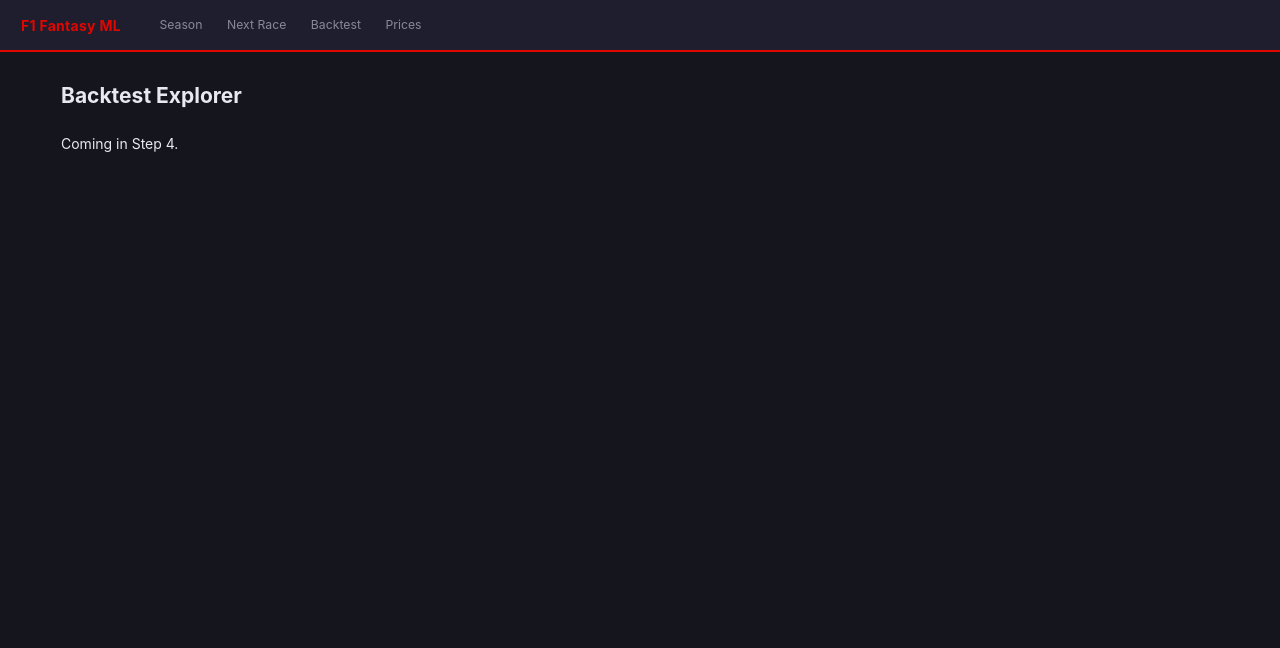
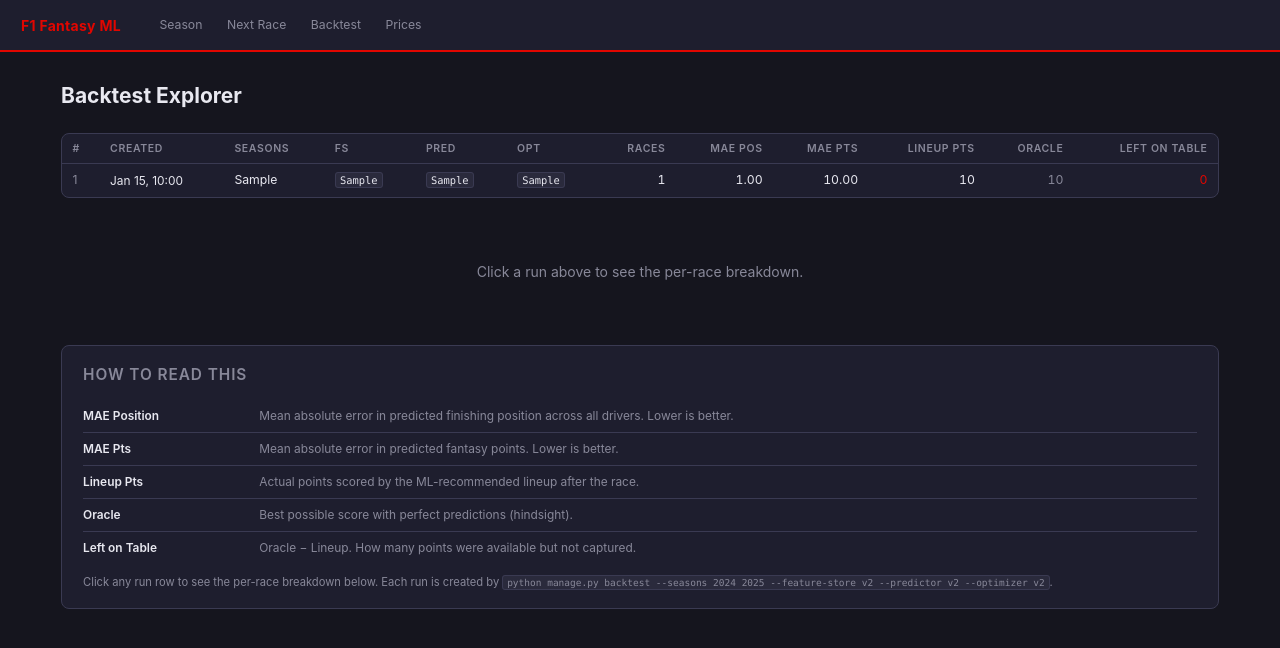
Before and after one commit to josephbrockw/formula1, a Django app: page /backtest/ in a window 1280 px wide. Shown: the top 648 px of the page. Run offline with Django 5.2, Linux system fonts and the light colour scheme; tables that the repository leaves empty hold one stand-in row (values such as "Sample post"); some libraries are stand-ins or nearby versions.

Commit message:
better backtest explorer and backtester saves results

```diff
--- a/f1_data/predictions/templates/predictions/backtest.html
+++ b/f1_data/predictions/templates/predictions/backtest.html
@@ -1,6 +1,91 @@
 {% extends "predictions/base.html" %}
 {% block title %}Backtest Explorer{% endblock %}
 {% block content %}
+
 <h1>Backtest Explorer</h1>
-<p>Coming in Step 4.</p>
+
+{% if not runs %}
+<p class="empty-state">No backtest runs yet. Run <code>python manage.py backtest --seasons 2024 2025</code> to generate one.</p>
+{% else %}
+
+<div class="card" style="padding:0;margin-bottom:1.5rem">
+  <table>
+    <thead>
+      <tr>
+        <th>#</th>
+        <th>Created</th>
+        <th>Seasons</th>
+        <th>FS</th>
+        <th>Pred</th>
+        <th>Opt</th>
+        <th class="num">Races</th>
+        <th class="num">MAE Pos</th>
+        <th class="num">MAE Pts</th>
+        <th class="num">Lineup Pts</th>
+        <th class="num">Oracle</th>
+        <th class="num">Left on Table</th>
+      </tr>
+    </thead>
+    <tbody>
+      {% for run in runs %}
+      <tr style="cursor:pointer{% if selected_run.id == run.id %};background:var(--surface-raised){% endif %}"
+          hx-get="/backtest/?run_id={{ run.id }}"
+          hx-target="#run-detail"
+          hx-push-url="true">
+        <td style="color:var(--muted)">{{ run.id }}</td>
+        <td style="white-space:nowrap;font-size:0.85rem">{{ run.created_at|date:"M j, H:i" }}</td>
+        <td>{{ run.seasons }}</td>
+        <td><code>{{ run.feature_store_version }}</code></td>
+        <td><code>{{ run.predictor_version }}</code></td>
+        <td><code>{{ run.optimizer_version }}</code></td>
+        <td class="num">{{ run.race_results.count }}</td>
+        <td class="num">{% if run.mean_mae_position is not None %}{{ run.mean_mae_position|floatformat:2 }}{% else %}<span class="neutral">—</span>{% endif %}</td>
+        <td class="num">{% if run.mean_mae_fantasy_points is not None %}{{ run.mean_mae_fantasy_points|floatformat:2 }}{% else %}<span class="neutral">—</span>{% endif %}</td>
+        <td class="num">{% if run.total_lineup_points is not None %}{{ run.total_lineup_points|floatformat:0 }}{% else %}<span class="neutral">—</span>{% endif %}</td>
+        <td class="num neutral">{% if run.total_optimal_points is not None %}{{ run.total_optimal_points|floatformat:0 }}{% else %}<span class="neutral">—</span>{% endif %}</td>
+        <td class="num worse">{% if run.left_on_table is not None %}{{ run.left_on_table|floatformat:0 }}{% else %}<span class="neutral">—</span>{% endif %}</td>
+      </tr>
+      {% endfor %}
+    </tbody>
+  </table>
+</div>
+
+<div id="run-detail">
+  {% include "predictions/partials/backtest_run_detail.html" %}
+</div>
+
+{% endif %}
+
+<div class="card" style="margin-top:1.5rem">
+  <h2>How to read this</h2>
+  <table style="font-size:0.85rem">
+    <tbody>
+      <tr>
+        <td style="padding:0.35rem 0.75rem 0.35rem 0;font-weight:600;white-space:nowrap">MAE Position</td>
+        <td style="color:var(--muted)">Mean absolute error in predicted finishing position across all drivers. Lower is better.</td>
+      </tr>
+      <tr>
+        <td style="padding:0.35rem 0.75rem 0.35rem 0;font-weight:600;white-space:nowrap">MAE Pts</td>
+        <td style="color:var(--muted)">Mean absolute error in predicted fantasy points. Lower is better.</td>
+      </tr>
+      <tr>
+        <td style="padding:0.35rem 0.75rem 0.35rem 0;font-weight:600;white-space:nowrap">Lineup Pts</td>
+        <td style="color:var(--muted)">Actual points scored by the ML-recommended lineup after the race.</td>
+      </tr>
+      <tr>
+        <td style="padding:0.35rem 0.75rem 0.35rem 0;font-weight:600;white-space:nowrap">Oracle</td>
+        <td style="color:var(--muted)">Best possible score with perfect predictions (hindsight).</td>
+      </tr>
+      <tr>
+        <td style="padding:0.35rem 0.75rem 0.35rem 0;font-weight:600;white-space:nowrap">Left on Table</td>
+        <td style="color:var(--muted)">Oracle − Lineup. How many points were available but not captured.</td>
+      </tr>
+    </tbody>
+  </table>
+  <p style="margin-top:0.75rem;font-size:0.8rem;color:var(--muted)">
+    Click any run row to see the per-race breakdown below.
+    Each run is created by <code>python manage.py backtest --seasons 2024 2025 --feature-store v2 --predictor v2 --optimizer v2</code>.
+  </p>
+</div>
+
 {% endblock %}
--- /dev/null
+++ b/f1_data/predictions/templates/predictions/partials/backtest_run_detail.html
@@ -0,0 +1,100 @@
+{% if not selected_run %}
+<p class="empty-state" style="margin:1.5rem 0">Click a run above to see the per-race breakdown.</p>
+{% else %}
+
+<div class="card" style="padding:0">
+
+  {# ── Summary strip ── #}
+  <div style="display:flex;gap:2rem;flex-wrap:wrap;padding:1.25rem 1.5rem;border-bottom:1px solid var(--border)">
+    <div>
+      <div style="font-size:0.7rem;text-transform:uppercase;letter-spacing:.06em;color:var(--muted)">Run #</div>
+      <div style="font-size:1.25rem;font-weight:700">{{ selected_run.id }}</div>
+    </div>
+    <div>
+      <div style="font-size:0.7rem;text-transform:uppercase;letter-spacing:.06em;color:var(--muted)">Seasons</div>
+      <div style="font-size:1.25rem;font-weight:700">{{ selected_run.seasons }}</div>
+    </div>
+    <div>
+      <div style="font-size:0.7rem;text-transform:uppercase;letter-spacing:.06em;color:var(--muted)">Config</div>
+      <div style="font-size:1rem;font-weight:600">fs={{ selected_run.feature_store_version }} pred={{ selected_run.predictor_version }} opt={{ selected_run.optimizer_version }}</div>
+    </div>
+    {% if selected_run.mean_mae_position is not None %}
+    <div>
+      <div style="font-size:0.7rem;text-transform:uppercase;letter-spacing:.06em;color:var(--muted)">Mean MAE Pos</div>
+      <div style="font-size:1.5rem;font-weight:700;font-variant-numeric:tabular-nums">{{ selected_run.mean_mae_position|floatformat:2 }}</div>
+    </div>
+    {% endif %}
+    {% if selected_run.mean_mae_fantasy_points is not None %}
+    <div>
+      <div style="font-size:0.7rem;text-transform:uppercase;letter-spacing:.06em;color:var(--muted)">Mean MAE Pts</div>
+      <div style="font-size:1.5rem;font-weight:700;font-variant-numeric:tabular-nums">{{ selected_run.mean_mae_fantasy_points|floatformat:2 }}</div>
+    </div>
+    {% endif %}
+    {% if selected_run.total_lineup_points is not None %}
+    <div>
+      <div style="font-size:0.7rem;text-transform:uppercase;letter-spacing:.06em;color:var(--muted)">Total Lineup Pts</div>
+      <div style="font-size:1.5rem;font-weight:700;font-variant-numeric:tabular-nums">{{ selected_run.total_lineup_points|floatformat:0 }}</div>
+    </div>
+    {% endif %}
+    {% if selected_run.total_optimal_points is not None %}
+    <div>
+      <div style="font-size:0.7rem;text-transform:uppercase;letter-spacing:.06em;color:var(--muted)">Oracle Ceiling</div>
+      <div style="font-size:1.5rem;font-weight:700;font-variant-numeric:tabular-nums;color:var(--muted)">{{ selected_run.total_optimal_points|floatformat:0 }}</div>
+    </div>
+    {% endif %}
+  </div>
+
+  {# ── Per-race table ── #}
+  {% if not race_results %}
+  <p class="empty-state" style="padding:1.5rem">No race results saved for this run.</p>
+  {% else %}
+  <div style="overflow-x:auto">
+    <table>
+      <thead>
+        <tr>
+          <th>Event</th>
+          <th>Year</th>
+          <th class="num">Train N</th>
+          <th class="num">MAE Pos</th>
+          <th class="num">MAE Pts</th>
+          <th class="num">Lineup Pts</th>
+          <th class="num">Oracle</th>
+          <th class="num">Left on Table</th>
+          <th class="num">Transfers</th>
+        </tr>
+      </thead>
+      <tbody>
+        {% for r in race_results %}
+        <tr>
+          <td>{{ r.event.event_name }}</td>
+          <td style="color:var(--muted)">{{ r.event.season.year }}</td>
+          <td class="num">{{ r.n_train }}</td>
+          <td class="num">{{ r.mae_position|floatformat:2 }}</td>
+          <td class="num">{{ r.mae_fantasy_points|floatformat:2 }}</td>
+          <td class="num">{% if r.lineup_actual_points is not None %}{{ r.lineup_actual_points|floatformat:0 }}{% else %}<span class="neutral">—</span>{% endif %}</td>
+          <td class="num neutral">{% if r.optimal_actual_points is not None %}{{ r.optimal_actual_points|floatformat:0 }}{% else %}<span class="neutral">—</span>{% endif %}</td>
+          <td class="num {% if r.left_on_table is not None %}worse{% endif %}">
+            {% if r.left_on_table is not None %}{{ r.left_on_table|floatformat:0 }}{% else %}<span class="neutral">—</span>{% endif %}
+          </td>
+          <td class="num">{{ r.n_transfers }}</td>
+        </tr>
+        {% endfor %}
+      </tbody>
+      <tfoot>
+        <tr>
+          <td colspan="2">{{ race_results|length }} races</td>
+          <td></td>
+          <td class="num">{% if selected_run.mean_mae_position is not None %}{{ selected_run.mean_mae_position|floatformat:2 }}{% else %}—{% endif %}</td>
+          <td class="num">{% if selected_run.mean_mae_fantasy_points is not None %}{{ selected_run.mean_mae_fantasy_points|floatformat:2 }}{% else %}—{% endif %}</td>
+          <td class="num">{% if selected_run.total_lineup_points is not None %}{{ selected_run.total_lineup_points|floatformat:0 }}{% else %}—{% endif %}</td>
+          <td class="num neutral">{% if selected_run.total_optimal_points is not None %}{{ selected_run.total_optimal_points|floatformat:0 }}{% else %}—{% endif %}</td>
+          <td class="num worse">{% if selected_run.total_optimal_points is not None and selected_run.total_lineup_points is not None %}—{% else %}—{% endif %}</td>
+          <td></td>
+        </tr>
+      </tfoot>
+    </table>
+  </div>
+  {% endif %}
+
+</div>
+{% endif %}
--- a/f1_data/predictions/views.py
+++ b/f1_data/predictions/views.py
@@ -5,8 +5,10 @@ from django.shortcuts import redirect, render
 
 from core.models import Event, Season
 from predictions.models import (
+    BacktestRun,
     FantasyConstructorPrice,
     FantasyDriverPrice,
+    FantasyDriverScore,
     LineupRecommendation,
     MyLineup,
     RacePrediction,
@@ -222,8 +224,22 @@ def next_race(request: HttpRequest, year: int, round_number: int) -> HttpRespons
 
 
 def backtest_explorer(request: HttpRequest) -> HttpResponse:
-    # Stub: implemented in Step 4
-    return render(request, "predictions/backtest.html", {})
+    runs = BacktestRun.objects.order_by("-created_at")
+    selected_id = request.GET.get("run_id")
+    race_results = []
+    selected_run = None
+    if selected_id:
+        selected_run = BacktestRun.objects.filter(id=selected_id).first()
+        if selected_run:
+            race_results = list(
+                selected_run.race_results
+                .select_related("event", "event__season")
+                .order_by("event__event_date")
+            )
+    context = {"runs": runs, "selected_run": selected_run, "race_results": race_results}
+    if request.headers.get("HX-Request"):
+        return render(request, "predictions/partials/backtest_run_detail.html", context)
+    return render(request, "predictions/backtest.html", context)
 
 
 # ---------------------------------------------------------------------------
```
Also changed, not shown: data/2025/snapshots/2026-03-06-constructors.csv (added, +12 -0 lines), data/2025/snapshots/2026-03-06-drivers.csv (added, +23 -0 lines), f1_data/predictions/management/commands/backtest.py (+120 -14 lines), f1_data/predictions/models.py (+72 -0 lines), f1_data/predictions/migrations/0005_backtest_run.py (added).
